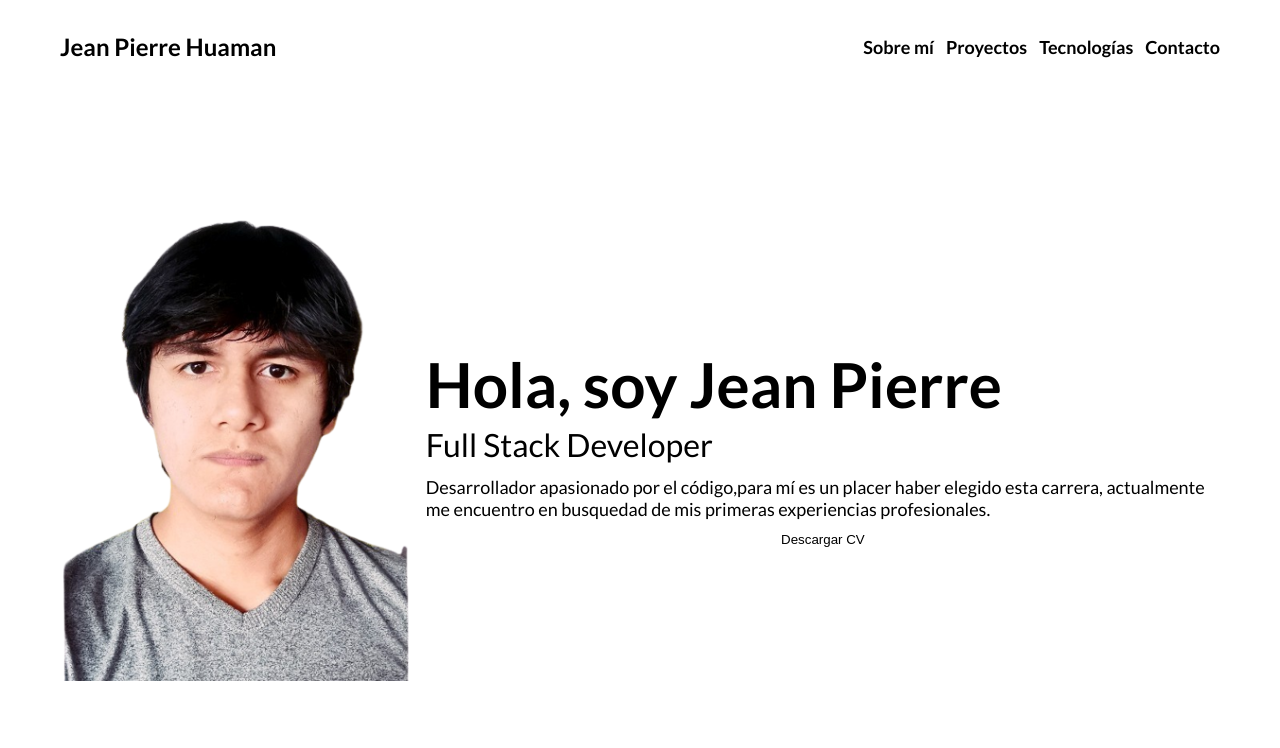
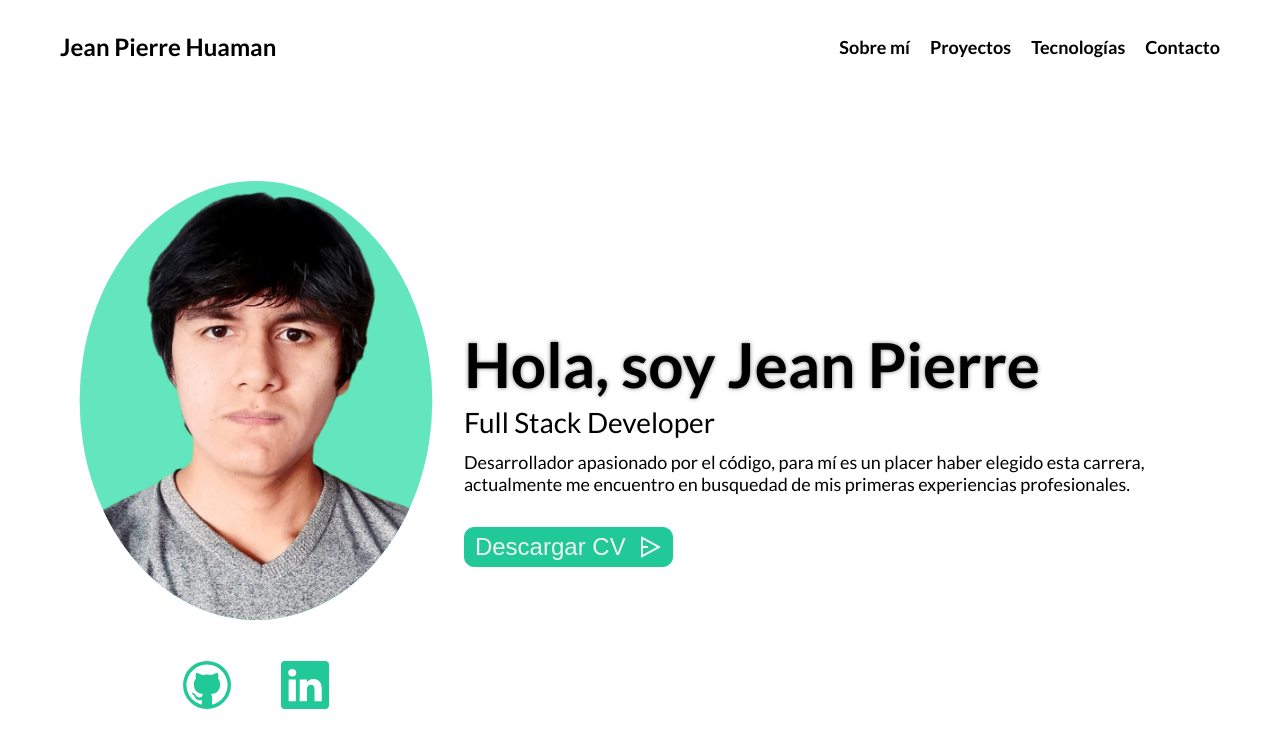
Before and after one commit to JeanPierHG/portfolio, a Next.js app: page / in a window 1280 px wide. Shown: the top 748 px of the page. Built offline with nearby package versions, Linux system fonts and the light colour scheme.

Commit message:
styles hero

```diff
--- a/components/Hero/Hero.module.css
+++ b/components/Hero/Hero.module.css
@@ -4,8 +4,6 @@
   gap: 1.2rem;
   align-items: center;
   padding: 0 2rem;
-
-  color: var(--white-color);
 }
 
 .ladoDerecho {
@@ -22,10 +20,11 @@
 
 .header h2 {
   font-size: 6.2rem;
+  text-shadow: 0px 0px 4px rgba(0, 0, 0, 0.5);
 }
 
 .header span {
-  font-size: 3.2rem;
+  font-size: 2.8rem;
 }
 
 .ladoDerecho p {
@@ -33,6 +32,56 @@
 }
 
 .ladoDerecho button {
-  background-color: transparent;
-  border: none;
+  margin-top: 2rem;
+  cursor: pointer;
+  color: var(--white-color);
+
+  background-color: var(--primary-color-normal);
+  border: 1px solid var(--primary-color-normal);
+  border-radius: 10px;
+  padding: 0.5rem 1rem;
+
+  align-self: flex-start;
+  font-size: 2.4rem;
+
+  display: flex;
+  align-items: center;
+  gap: 1.2rem;
+
+  transition: all 0.2s;
 }
+
+.ladoDerecho button:hover {
+  transform: scale(1.05);
+}
+.iconButtonSend {
+  transition: all 0.2s;
+}
+.iconButtonSend:hover {
+  transform: scale(1.1);
+}
+
+.ladoIzquierdo {
+  display: flex;
+  flex-direction: column;
+  align-items: center;
+  gap: 3.2rem;
+}
+
+.picture {
+  background-color: var(--primary-color-light);
+  clip-path: ellipse(45% 49% at 50% 49%);
+}
+
+.redIcons {
+  display: flex;
+  align-items: center;
+  justify-content: center;
+  gap: 5rem;
+}
+
+.redIcons .github,
+.redIcons .linkedin {
+  font-size: 4.8rem;
+  color: var(--primary-color-normal);
+}
--- a/components/Hero/Hero.tsx
+++ b/components/Hero/Hero.tsx
@@ -1,18 +1,37 @@
 import Image from 'next/image'
 import styles from './Hero.module.css'
 import profile from '../../public/profile.png'
-
+import { VscGithub } from 'react-icons/vsc'
+import { BsLinkedin } from 'react-icons/bs'
+import { RiSendPlane2Line } from 'react-icons/ri'
 const Hero = () => {
   return (
     <div className={styles.hero}>
       <div className={styles.ladoIzquierdo}>
         <Image
           objectFit='cover'
-          width={600}
+          width={700}
           height={800}
           src={profile}
           alt='mi-foto'
+          className={styles.picture}
         />
+        <div className={styles.redIcons}>
+          <a
+            href='https://github.com/JeanPierHG'
+            target={'_blank'}
+            rel='noopener noreferrer'
+          >
+            <VscGithub className={styles.github} />
+          </a>
+          <a
+            href='https://www.linkedin.com/in/jeanfullstackdev/'
+            target={'_blank'}
+            rel='noopener noreferrer'
+          >
+            <BsLinkedin className={styles.linkedin} />
+          </a>
+        </div>
       </div>
       <div className={styles.ladoDerecho}>
         <div className={styles.header}>
@@ -20,11 +39,13 @@ const Hero = () => {
           <span>Full Stack Developer</span>
         </div>
         <p>
-          Desarrollador apasionado por el código,para mí es un placer haber
+          Desarrollador apasionado por el código, para mí es un placer haber
           elegido esta carrera, actualmente me encuentro en busquedad de mis
           primeras experiencias profesionales.
         </p>
-        <button>Descargar CV</button>
+        <button>
+          Descargar CV <RiSendPlane2Line className={styles.iconButtonSend} />
+        </button>
       </div>
     </div>
   )
--- a/components/Navbar/Navbar.module.css
+++ b/components/Navbar/Navbar.module.css
@@ -4,8 +4,6 @@
   justify-content: space-between;
   align-items: center;
   padding: 3.2rem 2rem;
-
-  color: var(--white-color);
 }
 
 .logoNav {
@@ -17,10 +15,17 @@
   list-style: none;
   display: flex;
   justify-content: space-between;
-  gap: 1.2rem;
+  gap: 2rem;
 }
 
 .itemLinks {
   font-size: 1.8rem;
   font-weight: bold;
+
+  transition: all 0.2s;
 }
+
+.itemLinks:hover {
+  text-shadow: 0px 0px 1px rgba(0, 0, 0, 0.5);
+  transform: scale(1.1);
+}
--- a/styles/globals.css
+++ b/styles/globals.css
@@ -1,8 +1,8 @@
 @import url('https://fonts.googleapis.com/css2?family=Lato:wght@300;400;700;900&display=swap');
 
 :root {
-  --white-color: '#f1f1f1';
   --text-color: #212529;
+  --white-color: #f1f1f1;
   --primary-color-normal: #20c997;
   --primary-color-light: #63e6be;
   --primary-color-shadow: #0ca678;
```
